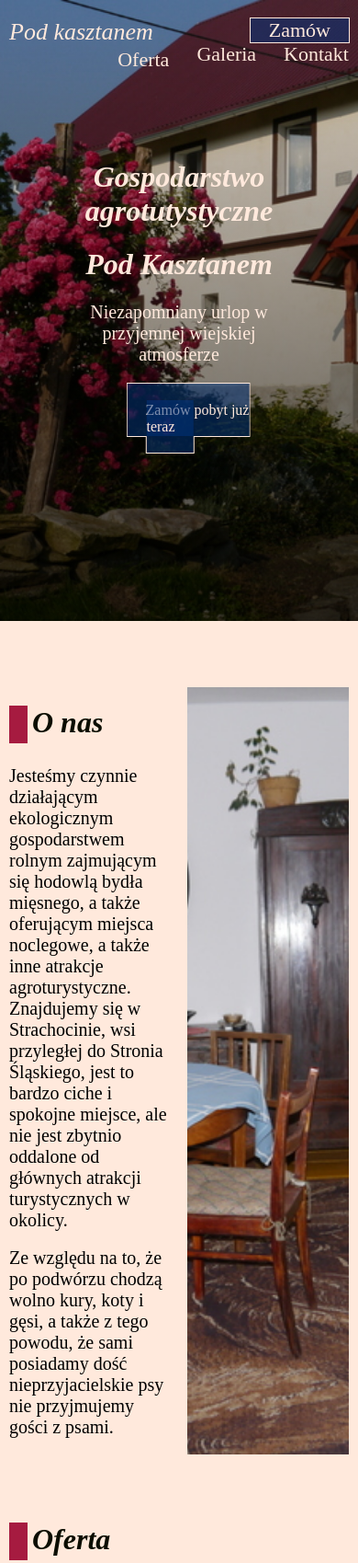
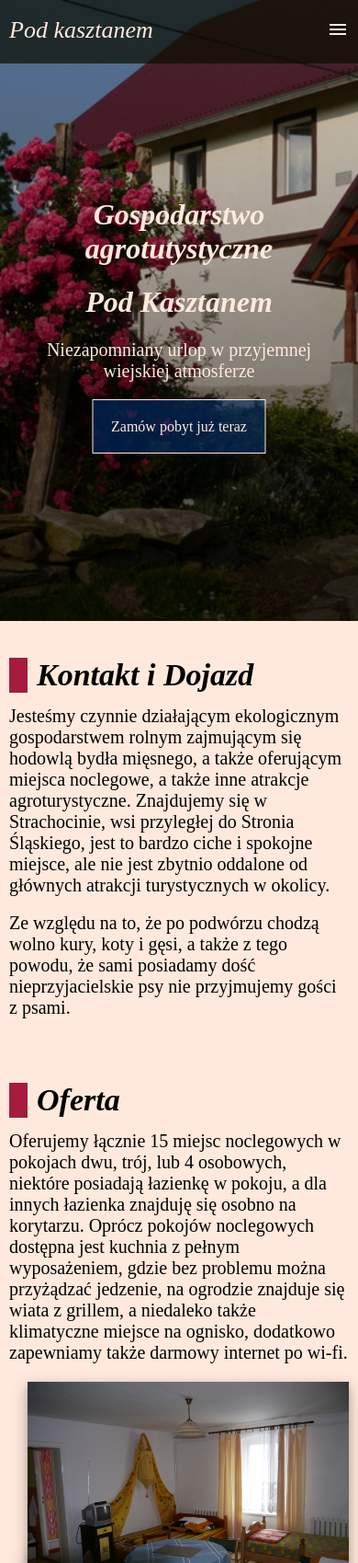
Before and after one commit to izmash/izmash.github.io, a plain HTML site: page index.html in a window 390 px wide. Shown: the top 1699 px of the page at 92% size. Drawn offline with nearby package versions, Linux system fonts and the light colour scheme.

Commit message:
Automatized styles and small fixes

```diff
--- a/index.html
+++ b/index.html
@@ -6,23 +6,23 @@
 	<meta charset="utf-8"/>
 	<title>Pod Kasztanem - home</title>
 	<link rel="stylesheet" type="text/css" href="styles/mainstyle.css">
-	<link rel="stylesheet" href="https://fonts.googleapis.com/icon?family=Material+Icons">
-	<link rel="preconnect" href="https://fonts.googleapis.com">
-	<link rel="preconnect" href="https://fonts.gstatic.com" crossorigin>
-	<link href="https://fonts.googleapis.com/css2?family=Dosis:wght@300;400;600&display=swap" rel="stylesheet">
+	<link rel="stylesheet" href="https://fonts.googleapis.com/css2?family=Material+Symbols+Outlined:opsz,wght,FILL,GRAD@20..48,100..700,0..1,-50..200" />
+	<link rel="stylesheet" href="https://fonts.googleapis.com/css2?family=Material+Symbols+Outlined:opsz,wght,FILL,GRAD@20..48,100..700,0..1,-50..200" />
 	<meta name="viewport" content="width=device-width, initial-scale=1.0">
 </head>
 
 <body>
     <nav class="navbar"> <!--NavBar-->
-		<div class="main">
+		<div class="main"> <!--WebNavbar-->
 			<a href="#Home">Pod kasztanem</a>
-			<a href="http://www.booking.com/Share-RWKscr">Zamów</a>
-			<a href="#Kontakt">Kontakt</a>
-			<a href="#Galeria">Galeria</a>
-			<a href="#Oferta">Oferta</a>
+			<a class="mobile"  href="javascript:void(0);" onclick="expandMenu()"><i class="material-symbols-outlined">menu</i></a>
+			<div class="navexp">
+				<div><a href="#Oferta">Oferta</a></div>
+				<div><a href="#Galeria">Galeria</a></div>
+				<div><a href="#Kontakt">Kontakt</a></div>
+				<div><a href="http://www.booking.com/Share-RWKscr">Zamów</a></div>
 			</div>
-		<!-- <i id="icon" class="material-icons" onclick="dropMenu()">&#xe5d2;</i> -->
+		</div>
 	</nav>
 
 	<div id="Home" class="headerImg"> <!--MainImg-->
@@ -34,48 +34,37 @@
 		</div>
 	</div>
 
-	<br><br><br><br>
 
+	<div class="contentbox" id="O nas">
 		<div class="main">
-		<div class="twocolrow">
-			<div class="twocolcol">
-				<div style="display: inline-block; margin: 20px 0 20px 0">
-					<div style="float: left;" class="bookmark"></div>
-					<h1 style="color: #0B0D00; float: left; margin: 0 0 0 5px;">O nas</h3>
+			<div class="bookmarkbox">
+				<div class="bookmark"></div>
+				<h2>Kontakt i Dojazd</h2>
 			</div>
-				<br>
 			<p>Jesteśmy czynnie działającym ekologicznym gospodarstwem rolnym zajmującym się hodowlą bydła
 				mięsnego, a także oferującym miejsca noclegowe, a także inne atrakcje agroturystyczne.
 				Znajdujemy się w Strachocinie, wsi przyległej do Stronia Śląskiego, jest to bardzo ciche i spokojne miejsce,
 				ale nie jest zbytnio oddalone od głównych atrakcji turystycznych w okolicy. </p>
 				<br>
 				<p>Ze względu na to, że po podwórzu chodzą wolno kury, koty i gęsi, a także z tego powodu, że sami posiadamy
-				dość nieprzyjacielskie psy nie przyjmujemy gości z psami. </p>
-				<br>
-			</div>
-			<div class="twocolcol" style="flex: 20px;"></div>
-			<div class="twocolcol">
-				<img style="width: 100%; height: 100%; object-fit: cover;" src="images/pokoj.jpg">
-			</div>
+				dość nieprzyjacielskie psy nie przyjmujemy gości z psami.
+			</p>
 		</div>
 	</div>
 
-	<br><br><br>
 
-	<div id="Oferta" class="main"> </div>
+	<div class="contentbox" id="Oferta">
 		<div class="main">
-		<div style="display: inline-block; margin: 20px 0 20px 0;">
-			<div style="float: left;" class="bookmark"></div>
-			<h1 style="color: #0B0D00; float: left; margin: 0 0 0 5px;">Oferta</h3>
+			<div class="bookmarkbox">
+				<div class="bookmark"></div>
+				<h2>Oferta</h2>
 			</div>
-		<br>
 			<p>Oferujemy łącznie 15 miejsc noclegowych w pokojach dwu, trój, lub 4 osobowych,
 				niektóre posiadają łazienkę w pokoju, a dla innych łazienka znajduję się osobno na korytarzu.
 				Oprócz pokojów noclegowych dostępna jest kuchnia z pełnym wyposażeniem, gdzie bez problemu można
 				przyżądzać jedzenie, na ogrodzie znajduje się wiata z grillem,
-		a niedaleko także klimatyczne miejsce na ognisko, dodatkowo zapewniamy także darmowy internet po wi-fi. </p>
-		<br>
-
+				a niedaleko także klimatyczne miejsce na ognisko, dodatkowo zapewniamy także darmowy internet po wi-fi.
+			</p>
 			<div class="ofertaContainer">
 				<div class="ofertaBox" >
 					<div style="position: relative;">
@@ -166,20 +155,17 @@
 						</ul>
 					</div>
 				</div>
-
+			</div>
 		</div>
 	</div>
 
-	<br><br><br>
 
-	<div id="Galeria" class="main"></div>
+	<div class="contentbox" id="Galeria">
 		<div class="main">
-		<div style="display: inline-block; margin: 20px 0 20px 0">
-			<div style="float: left;" class="bookmark"></div>
-			<h1 style="color: #0B0D00; float: left; margin: 0 0 0 5px;">Galleria</h3>
+			<div class="bookmarkbox">
+				<div class="bookmark"></div>
+				<h2>Galeria</h2>
 			</div>
-	</div>
-	<div class="main">
 			<div class="galeria"> <!--Galeria-->
 				<div class="galleryImgContainer"><img class="galleryImg" src="images/P10209271.jpg" onclick="openModal();currentSlide(this);isLast()" alt="Pokój czerwony"></div>
 				<div class="galleryImgContainer"><img class="galleryImg" src="images/P10303921.jpg" onclick="openModal();currentSlide(this);isLast()" alt="Pokój zielony"></div>
@@ -190,26 +176,27 @@
 				<div class="galleryImgContainer"><img class="galleryImg" src="images/P1030875.jpg" onclick="openModal();currentSlide(this);isLast()" alt="Ogród"></div>
 			</div>
 		</div>
+	</div>
 
 	<div id="modal">
+		<span class="close" onclick="closeModal()">&times;</span>
 		<div class="modalBox">
-			<span class="close" onclick="closeModal()">&times;</span>
+
+			<div class="modalImgBox">
 				<img id="modalImg" class="animate">
+			</div>
 			<a id="prev" onclick="plusSlides(-1);resetTransition();isLast()">&#10094;</a>
     		<a id="next" onclick="plusSlides(1);resetTransition();isLast()">&#10095;</a>
 			<div id="caption"></div>
 		</div>
 	</div>
 
-	<br> <br>
-	<div id="Kontakt">
-		<br>
+
+	<div class="contentbox" style="background-color: #401D2A; color: #FFE9DC; padding-bottom: 0;">
 		<div class="main">
-			<div class="twocolrow">
-				<div class="twocolcol">
-					<div style="display: inline-block; margin: 20px 0 20px 0">
-						<div style="float: left;" class="bookmark"></div>
-						<h1 style="color: #FFE9DC; float: left; margin: 0 0 0 5px;">Kontakt i Dojazd</h3>
+			<div class="bookmarkbox">
+				<div class="bookmark"></div>
+				<h2>Kontakt i Dojazd</h2>
 			</div>
 			<p>	Telefon: 888 607 808, 748 141 283</p><br>
 			<p> Email: podkasztanem@gmail.com</p><br>
@@ -218,19 +205,13 @@
 			<br><br>
 			<p>	W celu dotarcia do nas najlepiej dojechać do samego Stronia Śląskiego i tam skręcić w ulicę górną,
 			która zaprowadzi niemal do samego gospodarstwa.</p>
-				</div>
-				<div class="twocolcol">
-
-				</div>
-			</div>
-		</div>
 			<br>
 		</div>
-
 		<div style="height: 600px;"> <!-- mapa -->
 			<iframe src="https://www.google.com/maps/embed?pb=!1m18!1m12!1m3!1d20390.520484150416!2d16.8485745!3d50.295379999999994!2m3!1f0!2f0!3f0!3m2!1i1024!2i768!4f13.1!3m3!1m2!1s0x0%3A0xe1c6b215a510133b!2sGospodarstwo%20agroturystyczne%20Pod%20Kasztanem!5e0!3m2!1spl!2spl!4v1599503892389!5m2!1spl!2spl"
 			width="100%" height="600px" frameborder="0" style="border:0;" allowfullscreen="" aria-hidden="false" tabindex="0"></iframe>
 			</iframe>
+		</div>
 	</div>
 
 	<footer>
@@ -331,3 +312,17 @@ window.onscroll = function() {
 	}
 }
 </script>
+
+<script>
+	var x = document.querySelector(".navexp");
+	var y = document.querySelector(".material-symbols-outlined");
+	function expandMenu() {
+		if(x.className == "navexp") {
+			x.className += " expanded";
+			y.textContent = "close"
+		} else {
+			x.className = "navexp";
+			y.textContent = "menu"
+		}
+	}
+</script>
--- a/styles/mainstyle.css
+++ b/styles/mainstyle.css
@@ -32,38 +32,43 @@ p {
 }
 
 .navbar {
+    position: fixed;
     display: block;
-    position: fixed;
+    overflow: hidden;
     z-index: 2;
     width: 100%;
     margin: 0;
     padding: 20px 0 20px 0;
-    transition: 0.2s linear;
+    transition: 0.2s ease;
 }
 
 .navbar a {
-    display: inline;
+    display: block;
+    line-height: 26px;
+    float: left;
 	color: #FFE9DC;
 	text-align: center;
     text-decoration: none;
-	font-size: 22px;
     cursor: pointer;
+    font-size: 22px;
 }
 
-.navbar a:first-child {
-    float: inline-start;
-    margin: 0;
+.navbar .navexp > div > a {
+    padding-left: 40px;
+    float: right;
+}
+
+.navbar .mobile {
+    display: none;
+}
+
+.navbar > .main > a{
     font-size: 26px;
     font-weight: 500;
     font-style: oblique;
 }
 
-.navbar a:not(first-child){
-    margin: 0 0 0 30px;
-    float: inline-end;
-}
-
-.navbar a:not(:nth-child(2))::after {
+.navbar a:not(:nth-child(2)):after {
     content: '';
     display: block;
     width: 0;
@@ -76,20 +81,34 @@ p {
     width: 100%;
 }
 
-.navbar a:nth-child(2) {
-    padding: 0 20px 0 20px;
-    background: #00358080;
-    outline: 1px solid;
-    outline-color: #FFE9DC;
-    outline-offset: 0px;
-    transition: all 0.6s cubic-bezier(0.19, 1, 0.22, 1);
+@media screen and (max-width: 700px) {
+    .navbar .navexp a {
+        display: none;
+        padding: 10px 0;
+    }
+    .navbar a.mobile {
+        display: block;
+        float: right;
+    }
+    .navbar {
+        background-color: #0B0D00B3;
+    }
 }
 
-.navbar a:nth-child(2):hover {
-    background: #006ab7;
-    border: 1 solid;
-    outline-color: rgba(255, 255, 255, 0);
-    outline-offset: 15px;
+@media screen and (max-width: 700px) {
+    .navbar .navexp.expanded{
+        float: left;
+        width: 100%;
+    }
+    .navbar .navexp.expanded a{
+        display: block;
+        float: right;
+    }
+    .navbar .navexp.expanded div{
+        float: right;
+        width: 100%;
+        display: block;
+    }
 }
 
 .headerImg {
@@ -106,6 +125,7 @@ p {
     bottom: 30%;
     left: 50%;
     transform: translate(-50%);
+    width: 90%;
     color: #FFE9DC;
     text-align: center;
 }
@@ -128,8 +148,8 @@ p {
 
 .main {
     margin: auto;
-    max-width: 1440px;
-    width: 70%;
+    max-width: 1680px;
+    width: 60%;
 }
 
 @media screen and (max-width: 1200px) {
@@ -145,18 +165,38 @@ p {
     }
 }
 
+.contentbox{
+    padding: 30px 0 30px 0;
+}
+
+.bookmarkbox{
+    display: inline-block;
+    padding: 10px 0 10px 0;
+}
+
+.bookmarkbox > h2 {
+    font-size: 34px;
+    float: left;
+    margin: 0 0 0 10px;
+    font-style: oblique;
+}
+
 .bookmark {
-    height: 41px;
+    height: 38px;
     width: 20px;
     background-color: #A61B40;
+    float: left;
 }
 
 .twocolrow {
-    display: flex;
+    display: block;
 }
 
 .twocolcol {
-    flex: 50%;
+    display: inline-block;
+    width: 50%;
+    float: left;
+    overflow: hidden;
 }
 
 @media screen and (max-width: 910px) {
@@ -262,14 +302,20 @@ p {
 
 .modalBox {
     position: relative;
-    max-width: 60%;
+    width: 60%;
     margin: auto;
     top: 50%;
     transform: translateY(-50%);
 }
 
-#modalImg {
+.modalImgBox {
+    height: 900px;
+}
+
+#modalImg{
     width: 100%;
+    height: 100%;
+    object-fit: contain;
 }
 
 .animate {
@@ -285,8 +331,8 @@ p {
 
 .close {
     position: absolute;
-    top: 0;
-    right: -53px;
+    top: 20px;
+    right: 20px;
     color: #FFE9DC;
     float: right;
     font-size: 40px;
@@ -315,8 +361,8 @@ p {
     border-radius: 10px;
 }
 
-#prev {left: -66px;}
-#next {right: -66px;}
+#prev {left: -60px;}
+#next {right: -60px;}
 
 #prev:hover,
 #next:hover {
@@ -334,14 +380,6 @@ p {
     padding: 10px;
 }
 
-#Kontakt  p, h3 {
-    color: #FFE9DC;
-}
-
-#Kontakt {
-    background-color: #401D2A;
-}
-
 footer {
     background-color: #0B0D00;
     padding: 10px 0 10px 0;
```
Lines whose indentation alone changed are shown as unchanged.
